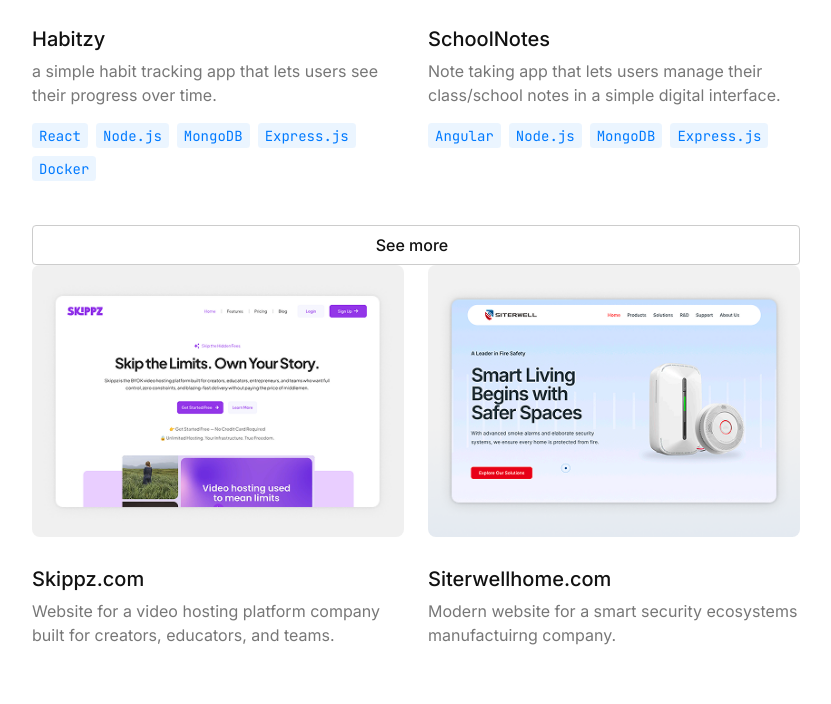
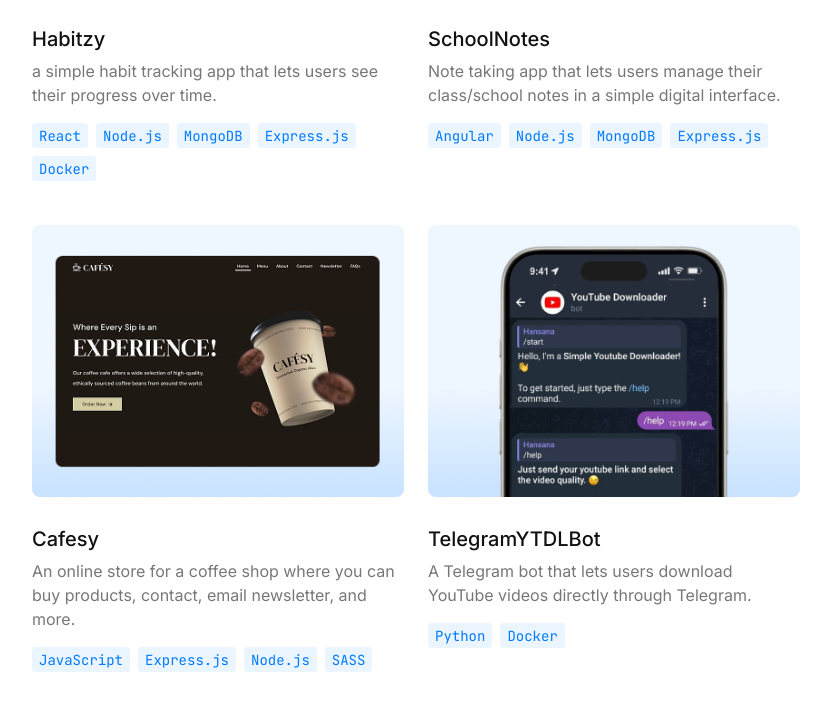
Before and after one commit to DevHanza/Portfolio-2026, an Astro site: page / in a window 1280 px wide. Shown: the part 1274-1978 px from the top of the page, without its empty margins (224-1055 px from the left). Built offline with nearby package versions, Linux system fonts and the light colour scheme; Astro itself is replaced by a stand-in of ours.

Commit message:
Show 4 personal project on home

```diff
--- a/src/pages/index.astro
+++ b/src/pages/index.astro
@@ -83,7 +83,7 @@
             <div class="project-cards-grid">
               {
                 projects.personal
-                  .slice(0, 2)
+                  .slice(0, 4)
                   .map((p) => (
                     <ProjectCard
                       title={p.title}
```
